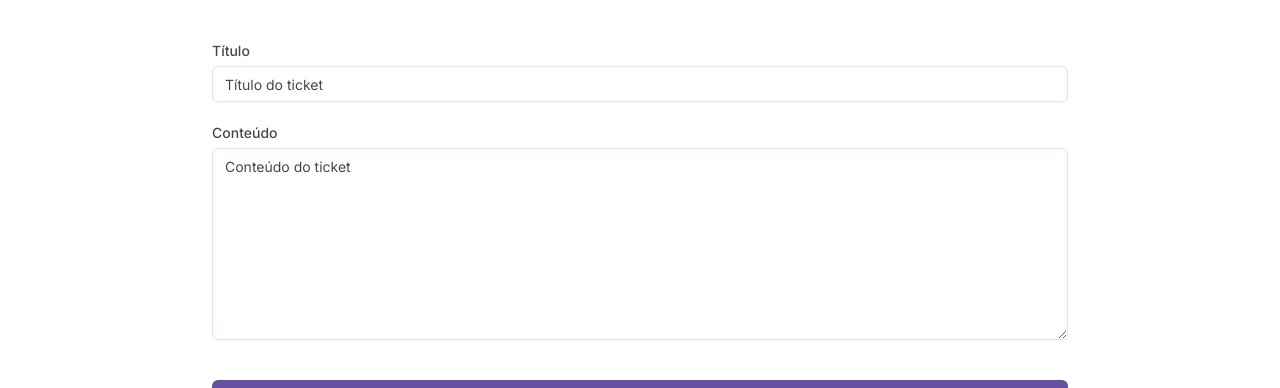
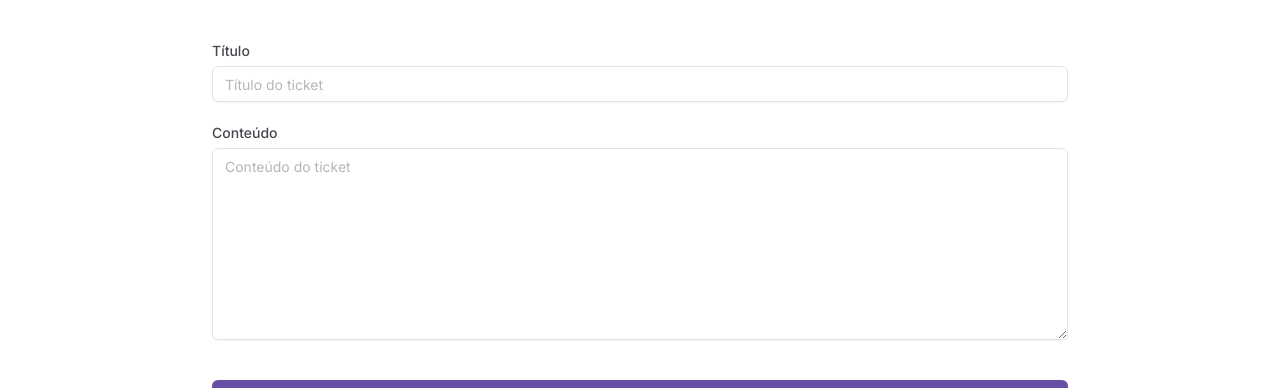
Before and after one commit to EvandroCalado/ticketfy, a Next.js app: page /ticket/create in a window 1280 px wide. Shown: the part 129-517 px from the top of the page. Built offline with nearby package versions, Linux system fonts and the light colour scheme.

Commit message:
style: change placeholder color

```diff
--- a/src/components/ui/input.tsx
+++ b/src/components/ui/input.tsx
@@ -8,7 +8,7 @@ function Input({ className, type, ...props }: React.ComponentProps<'input'>) {
       type={type}
       data-slot='input'
       className={cn(
-        'file:text-foreground placeholder:text-muted-foreground selection:bg-primary selection:text-primary-foreground dark:bg-input/30 border-input flex h-9 w-full min-w-0 rounded-md border bg-transparent px-3 py-1 text-base shadow-xs transition-[color,box-shadow] outline-none file:inline-flex file:h-7 file:border-0 file:bg-transparent file:text-sm file:font-medium disabled:pointer-events-none disabled:cursor-not-allowed disabled:opacity-50 md:text-sm',
+        'file:text-foreground placeholder:text-muted-foreground/40 selection:bg-primary selection:text-primary-foreground dark:bg-input/30 border-input flex h-9 w-full min-w-0 rounded-md border bg-transparent px-3 py-1 text-base shadow-xs transition-[color,box-shadow] outline-none file:inline-flex file:h-7 file:border-0 file:bg-transparent file:text-sm file:font-medium disabled:pointer-events-none disabled:cursor-not-allowed disabled:opacity-50 md:text-sm',
         'focus-visible:border-ring focus-visible:ring-ring/50 focus-visible:ring-[3px]',
         'aria-invalid:ring-destructive/20 dark:aria-invalid:ring-destructive/40 aria-invalid:border-destructive',
         className,
--- a/src/components/ui/textarea.tsx
+++ b/src/components/ui/textarea.tsx
@@ -7,7 +7,7 @@ function Textarea({ className, ...props }: React.ComponentProps<'textarea'>) {
     <textarea
       data-slot='textarea'
       className={cn(
-        'border-input placeholder:text-muted-foreground focus-visible:border-ring focus-visible:ring-ring/50 aria-invalid:ring-destructive/20 dark:aria-invalid:ring-destructive/40 aria-invalid:border-destructive dark:bg-input/30 flex field-sizing-content min-h-16 w-full rounded-md border bg-transparent px-3 py-2 text-base shadow-xs transition-[color,box-shadow] outline-none focus-visible:ring-[3px] disabled:cursor-not-allowed disabled:opacity-50 md:text-sm',
+        'border-input placeholder:text-muted-foreground/40 focus-visible:border-ring focus-visible:ring-ring/50 aria-invalid:ring-destructive/20 dark:aria-invalid:ring-destructive/40 aria-invalid:border-destructive dark:bg-input/30 flex field-sizing-content min-h-16 w-full rounded-md border bg-transparent px-3 py-2 text-base shadow-xs transition-[color,box-shadow] outline-none focus-visible:ring-[3px] disabled:cursor-not-allowed disabled:opacity-50 md:text-sm',
         className,
       )}
       {...props}
```
